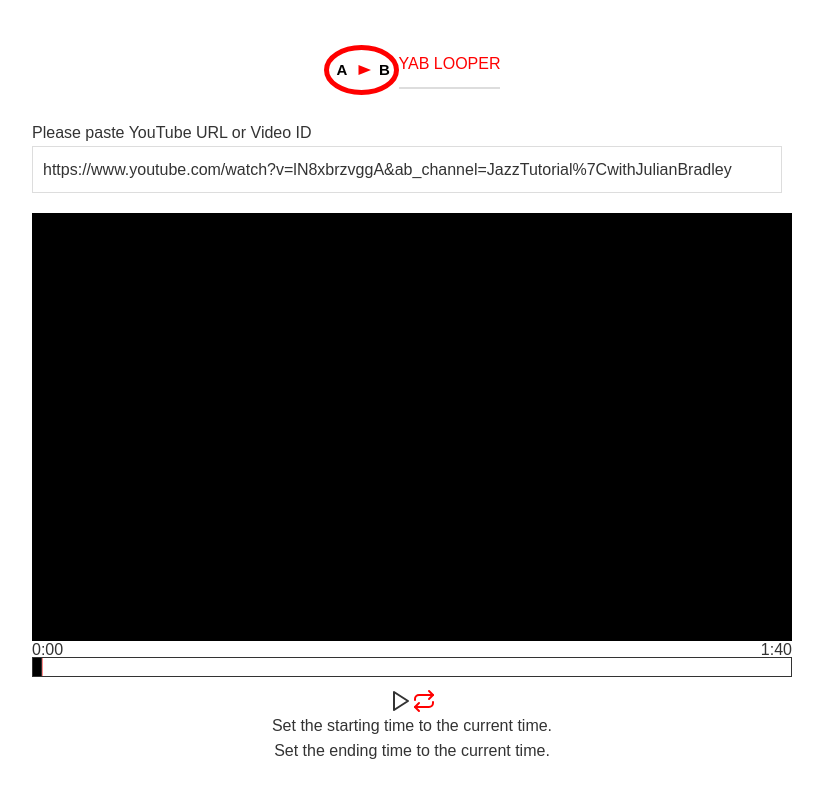
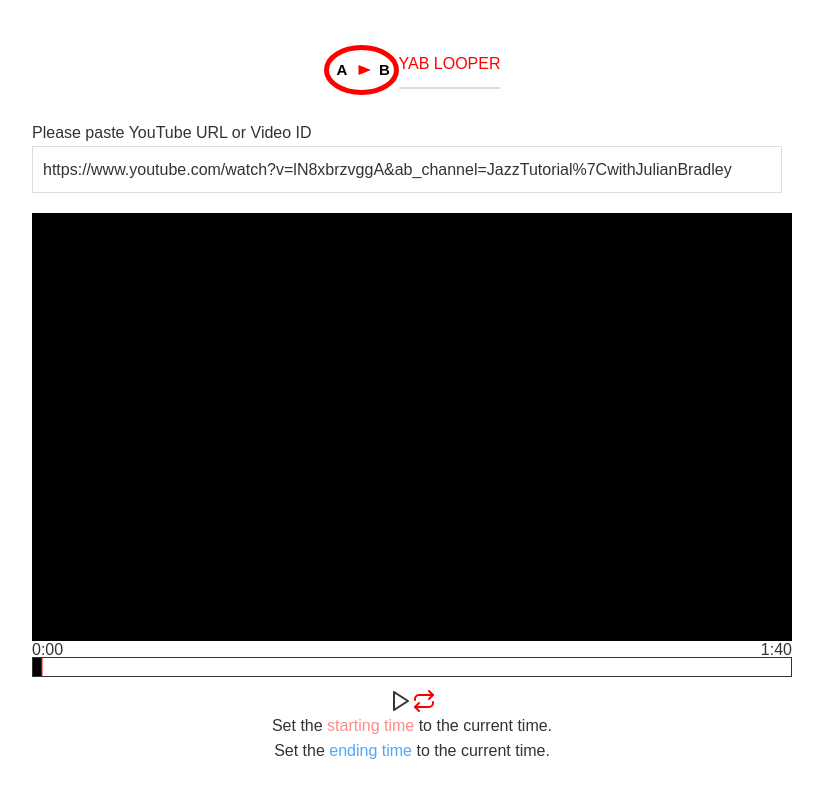
Before and after one commit to K-2-tech/personal_project_1, a React (Vite) app in the folder vite-project/: page / in a window 1280 px wide. Shown: the top 800 px of the page, without its empty margins (228-1051 px from the left). Built offline with nearby package versions, Linux system fonts and the light colour scheme.

Commit message:
button changed

```diff
--- a/vite-project/src/components/youtube_loop.jsx
+++ b/vite-project/src/components/youtube_loop.jsx
@@ -247,10 +247,11 @@ const YouTubeABLoop = () => {
             </button>
           </div>
           <button onClick={setCurrentTimeAsStart}>
-            Set the starting time to the current time.
+
+            Set the <p className="setStartTime-button">starting time</p> to the current time.
           </button>
           <button onClick={setCurrentTimeAsEnd}>
-            Set the ending time to the current time.
+            Set the <p className="setEndTime-button">ending time</p> to the current time.
           </button>
         </div>
       </div>
```
